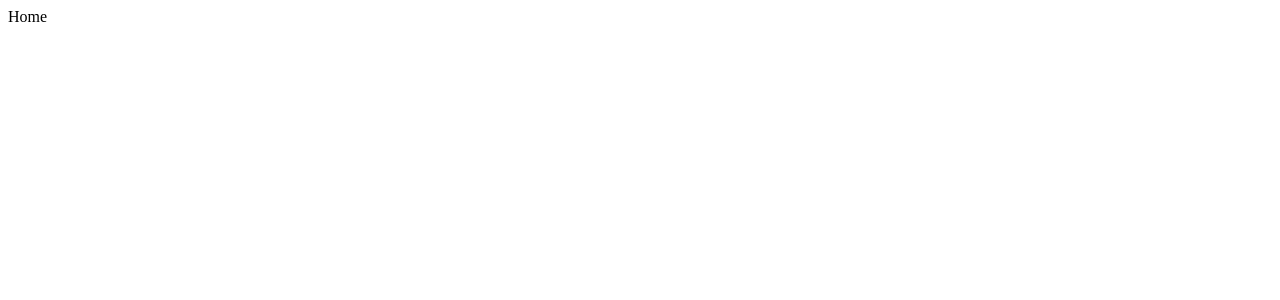
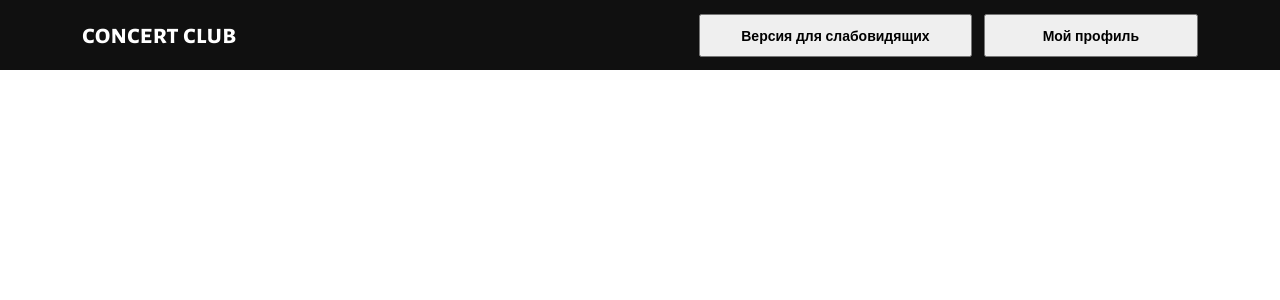
Before and after one commit to shumilina-polina/React-Users, a React (Create React App) app: page / in a window 1280 px wide. Shown: the top 300 px of the page. Built offline with nearby package versions, Linux system fonts and the light colour scheme.

Commit message:
create: header

```diff
--- a/package.json
+++ b/package.json
@@ -44,5 +44,8 @@
       "last 1 firefox version",
       "last 1 safari version"
     ]
+  },
+  "devDependencies": {
+    "sass": "^1.52.1"
   }
 }
--- a/src/App.tsx
+++ b/src/App.tsx
@@ -1,11 +1,12 @@
 import { Routes, Route } from "react-router-dom";
 import { Home } from "./pages/Home/Home";
 import { UserPage } from "./pages/UserPage/UserPage";
+import Header from "./shared/Header/Header";
 
 function App() {
   return (
-    <div className="container">
-      {/* <Header /> */}
+    <div className="global_container">
+      <Header />
       <Routes>
         <Route path="/" element={<Home />} />
         <Route path="/user" element={<UserPage />} />
--- a/src/index.tsx
+++ b/src/index.tsx
@@ -4,6 +4,7 @@ import { Provider } from "react-redux";
 import { BrowserRouter, Route, Routes } from "react-router-dom";
 import App from "./App";
 import { store } from "./store/store";
+import "./styles/index.scss";
 
 const root = ReactDOM.createRoot(
   document.getElementById("root") as HTMLElement
--- /dev/null
+++ b/src/shared/Header/Header.module.scss
@@ -0,0 +1,42 @@
+@import "../../styles/variables.scss";
+
+.header {
+  position: absolute;
+  top: 0;
+  width: 100%;
+  background: $primary-color;
+}
+
+.wrapper {
+  display: flex;
+  align-items: center;
+  justify-content: space-between;
+  height: 70px;
+  padding: 10px 0;
+}
+
+.logo {
+  font-family: "Alegreya Sans SC";
+  font-style: normal;
+  font-weight: 700;
+  font-size: 28px;
+  line-height: 60px;
+  text-align: center;
+  color: $secondary-color;
+}
+
+.button_version {
+  padding: 11px 40px;
+  margin-right: 12px;
+}
+.button_profile {
+  padding: 11px 57px;
+}
+.button_version,
+.button_profile {
+  font-style: normal;
+  font-weight: 600;
+  font-size: 14px;
+  line-height: 17px;
+  color: $text-color;
+}
--- /dev/null
+++ b/src/shared/Header/Header.tsx
@@ -0,0 +1,21 @@
+import s from "./Header.module.scss";
+
+const Header = () => {
+  return (
+    <header className={s.header}>
+      <div className="container">
+        <div className={s.wrapper}>
+          <p className={s.logo}>concert club</p>
+          <div className={s.buttons}>
+            <button className={s.button_version}>
+              Версия для слабовидящих
+            </button>
+            <button className={s.button_profile}>Мой профиль</button>
+          </div>
+        </div>
+      </div>
+    </header>
+  );
+};
+
+export default Header;
--- a/src/styles/index.scss
+++ b/src/styles/index.scss
@@ -1,18 +1,25 @@
 @import "~normalize.css";
-@import url("");
+@import url("https://fonts.googleapis.com/css2?family=Alegreya+Sans+SC:wght@500;700&family=Open+Sans:wght@400;600;700&family=Roboto:wght@400;500;700&display=swap");
 
 *,
 *::after,
 *::before {
   box-sizing: border-box;
+  padding: 0;
+  margin: 0;
 }
 
 body {
   position: relative;
-  // font-family: "", sans-serif;
+  font-family: "Open Sans", sans-serif;
+}
+
+button {
+  outline: none;
+  cursor: pointer;
 }
 
 .container {
-  // max-width: 992px;
+  max-width: 1116px;
   margin: 0 auto;
 }
--- a/src/styles/variables.scss
+++ b/src/styles/variables.scss
@@ -0,0 +1,4 @@
+$primary-color: #101010;
+$secondary-color: #ffffff;
+$text-color: #000000;
+$text-color-gray: #00000069;
```
Also changed, not shown: 1 other file (tests, documents, lock files or other folders).
